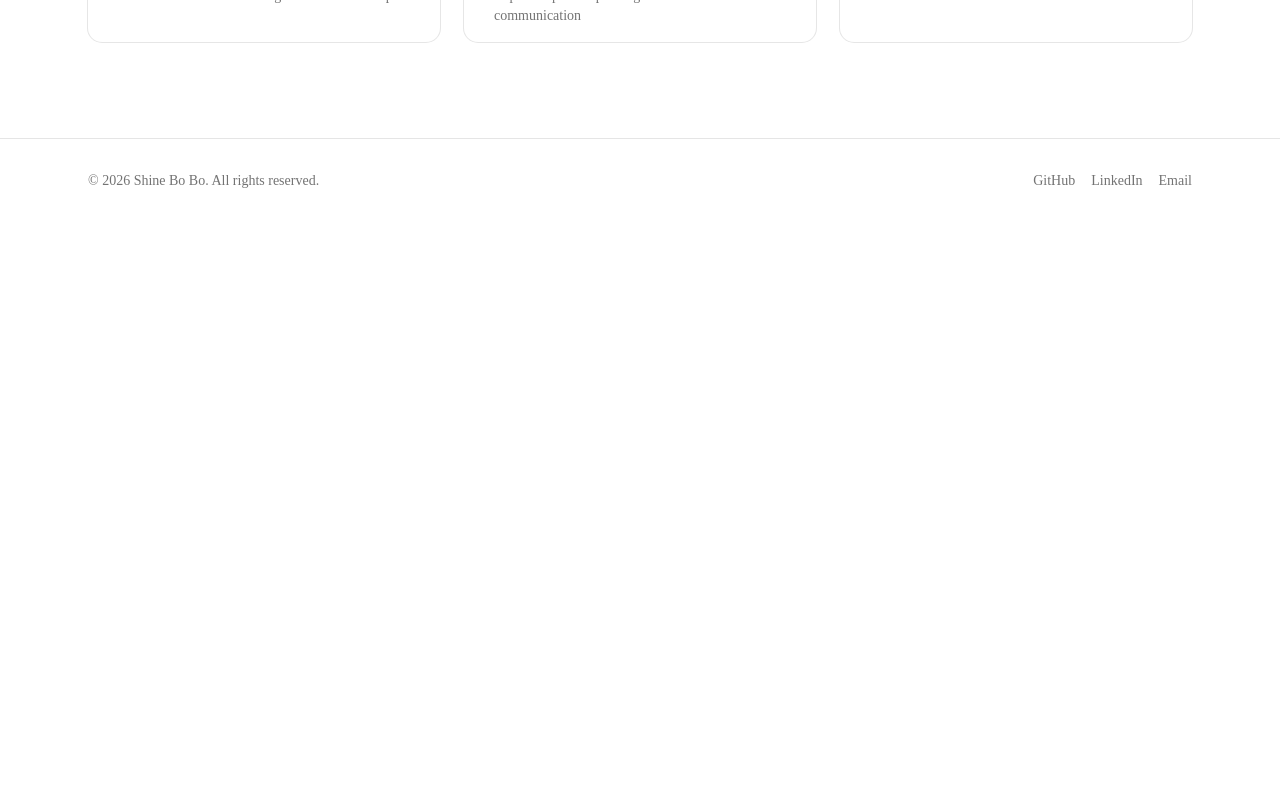
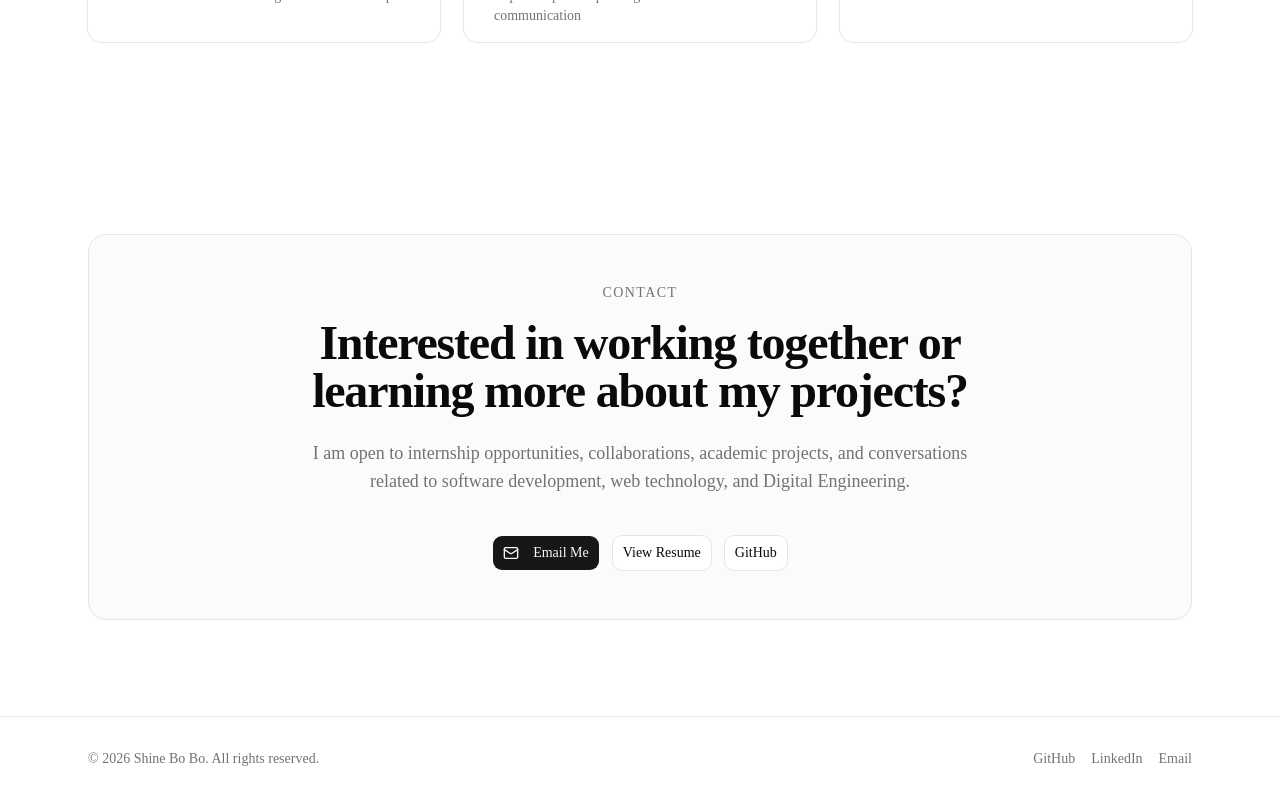
Before and after one commit to ShineBo/portfolio, a Next.js app: page / in a window 1280 px wide. Shown: the part 4220-5021 px from the top of the page. Before the commit the page ends 4443 px from the top, so only its background shows below. Built offline with nearby package versions, Linux system fonts and the light colour scheme.

Commit message:
feat: add contact cta section

```diff
--- a/src/app/page.tsx
+++ b/src/app/page.tsx
@@ -1,4 +1,5 @@
 import { ActivitiesSection } from "@/components/sections/activities-section"
+import { ContactCtaSection } from "@/components/sections/contact-cta-section"
 import { EducationSection } from "@/components/sections/education-section"
 import { ExperienceSection } from "@/components/sections/experience-section"
 import { FeaturedProjectsSection } from "@/components/sections/featured-projects-section"
@@ -14,6 +15,7 @@ export default function HomePage() {
       <EducationSection />
       <ExperienceSection />
       <ActivitiesSection />
+      <ContactCtaSection />
     </>
   )
 }
--- /dev/null
+++ b/src/components/sections/contact-cta-section.tsx
@@ -0,0 +1,49 @@
+import Link from "next/link";
+import { Mail } from "lucide-react";
+
+import { SectionContainer } from "@/components/shared/section-container";
+import { Button } from "@/components/ui/button";
+import { siteConfig } from "@/config/site";
+
+export function ContactCtaSection() {
+  return (
+    <SectionContainer>
+      <div className="rounded-2xl border bg-muted/40 px-6 py-12 text-center sm:px-12">
+        <p className="mb-4 text-sm font-medium uppercase tracking-widest text-muted-foreground">
+          Contact
+        </p>
+
+        <h2 className="mx-auto max-w-3xl text-3xl font-bold tracking-tight sm:text-5xl">
+          Interested in working together or learning more about my projects?
+        </h2>
+
+        <p className="mx-auto mt-6 max-w-2xl text-base leading-7 text-muted-foreground sm:text-lg">
+          I am open to internship opportunities, collaborations, academic
+          projects, and conversations related to software development, web
+          technology, and Digital Engineering.
+        </p>
+
+        <div className="mt-10 flex flex-col justify-center gap-3 sm:flex-row">
+          <Button asChild size="lg">
+            <Link href={`mailto:${siteConfig.email}`}>
+              <Mail className="mr-2 h-4 w-4" />
+              Email Me
+            </Link>
+          </Button>
+
+          <Button asChild variant="outline" size="lg">
+            <Link href="/resume.pdf" target="_blank">
+              View Resume
+            </Link>
+          </Button>
+
+        <Button asChild variant="outline" size="lg">
+        <Link href={siteConfig.links.github} target="_blank">
+            GitHub
+        </Link>
+        </Button>
+        </div>
+      </div>
+    </SectionContainer>
+  );
+}
```
